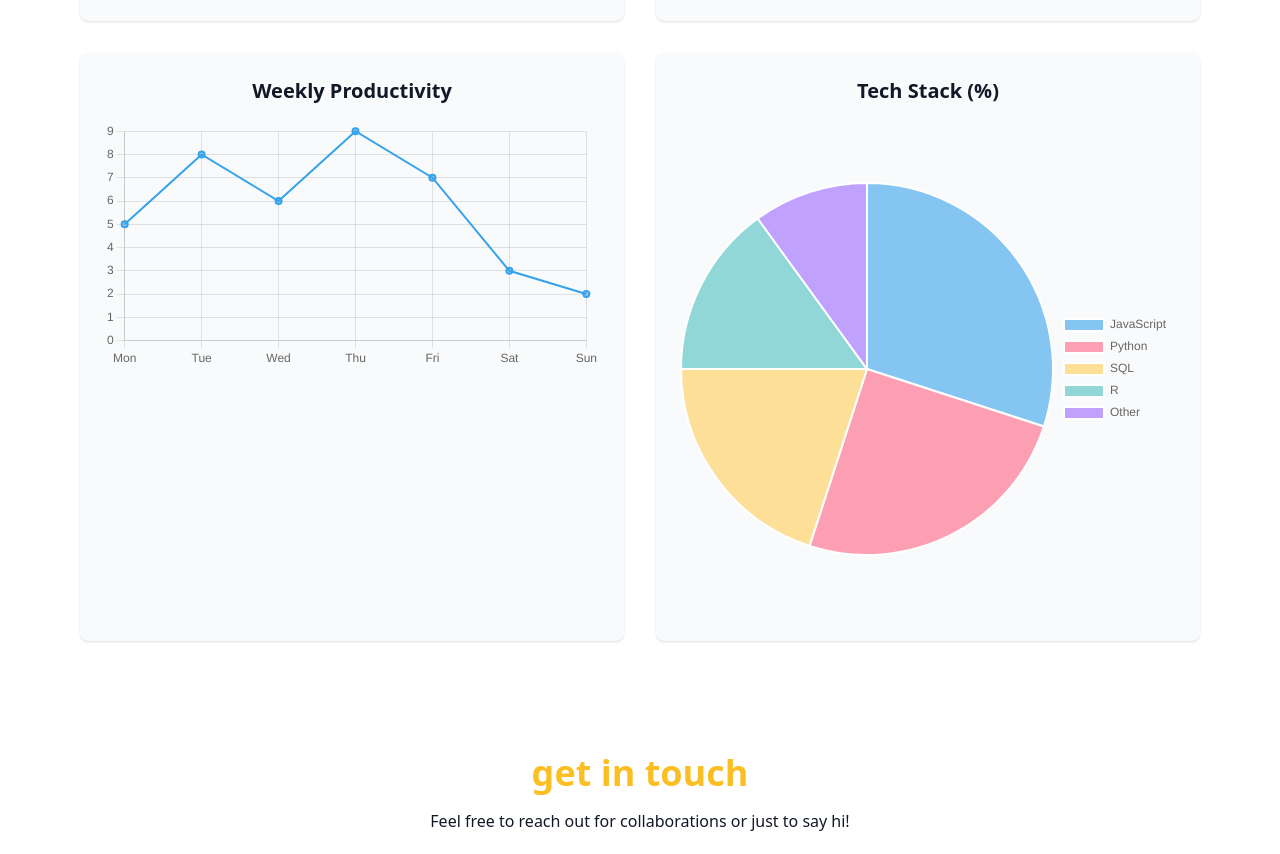
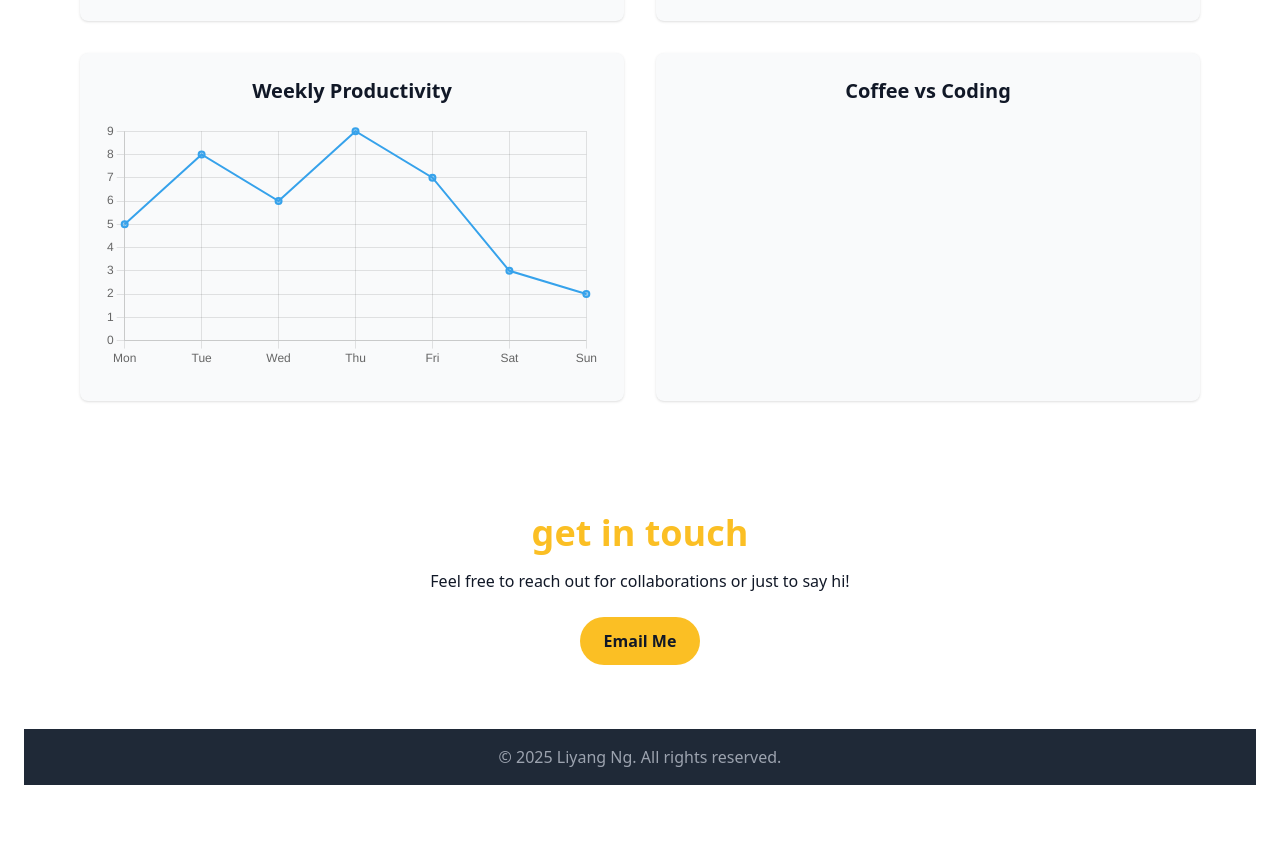
Before and after one commit to NLIYANG/notebook, a plain HTML site: page index.html in a window 1280 px wide. Shown: the part 4023-4877 px from the top of the page. After the commit the page ends 4832 px from the top, so only its background shows below. Drawn offline with nearby package versions, Linux system fonts and the light colour scheme.

Commit message:
Update index.html

```diff
--- a/index.html
+++ b/index.html
@@ -232,8 +232,8 @@
 
       <!-- 4) Tech Stack Usage -->
       <div class="bg-gray-50 rounded-lg p-6 shadow">
-        <h3 class="text-xl font-semibold mb-4 text-center">Tech Stack (%)</h3>
-        <canvas id="techChart" class="w-full h-64"></canvas>
+        <h3 class="text-xl font-semibold mb-4 text-center">Coffee vs Coding</h3>
+        <canvas id="coffeecoding" class="w-full h-64"></canvas>
       </div>
 
     </div>
@@ -284,23 +284,65 @@ new Chart(document.getElementById('productivityChart').getContext('2d'), {
 });
 
 // 4) Tech Stack Usage Pie Chart
-new Chart(document.getElementById('techChart').getContext('2d'), {
-  type: 'pie',
+const ctxScatter = document
+  .getElementById("coffeeCodingChart")
+  .getContext("2d");
+
+// <-- your data array, each point now has a `label` property -->
+const scatterData = [
+  { x: 2,  y: 5,  label: "Coded 5 hours, drank 2 cups of coffee" },
+  { x: 3,  y: 7,  label: "Coded 7 hours, drank 3 cups of coffee" },
+  { x: 1,  y: 8,  label: "Coded 8 hours, drank 1 cups of coffee" },
+  { x: 4,  y: 9,  label: "Coded 9 hours, drank 4 cups of coffee" },
+  { x: 3,  y: 8,  label: "Coded 8 hours, drank 3 cups of coffee" },
+  { x: 2,  y: 6,  label: "Coded 6 hours, drank 2 cups of coffee" },
+    { x: 5,  y: 12,  label: "Coded 12 hours, drank 5 cups of coffee" },
+    { x: 6,  y: 14,  label: "Coded  14 hours, drank 6 cups of coffee" },
+    { x: 6,  y: 6,  label: "Coded 8 hours, drank 3 cups of coffee" },
+    { x: 5,  y: 10,  label: "Coded 8 hours, drank 3 cups of coffee" },
+    { x: 4,  y: 8,  label: "Coded 8 hours, drank 3 cups of coffee" },
+];
+
+new Chart(ctxScatter, {
+  type: "scatter",
   data: {
-    labels:['JavaScript','Python','SQL','R','Other'],
-    datasets:[{
-      data:[30,25,20,15,10],
-      backgroundColor:[
-        'rgba(54,162,235,0.6)',
-        'rgba(255,99,132,0.6)',
-        'rgba(255,206,86,0.6)',
-        'rgba(75,192,192,0.6)',
-        'rgba(153,102,255,0.6)'
-      ]
+    datasets: [{
+      label: "Daily Cups vs Coding Hours",
+      data: scatterData,
+      pointRadius: 5,
+      pointBorderColor: "#189AB4",
+      pointBorderWidth: 1,
+      showLine: false
     }]
   },
-  options:{ responsive:true, maintainAspectRatio:true, plugins:{ legend:{ position:'right' } } }
+  options: {
+    responsive: true,
+    maintainAspectRatio: false,
+    scales: {
+      x: {
+        type: "linear",
+        title: { display: true, text: "Cups of Coffee" },
+        grid: { display: false }
+      },
+      y: {
+        type: "linear",
+        title: { display: true, text: "Coding Hours" },
+        grid: { display: false }
+      }
+    },
+    plugins: {
+      tooltip: {
+        callbacks: {
+          // Replace default "(x, y)" with your custom label
+          label(ctx) {
+            return ctx.raw.label;
+          }
+        }
+      }
+    }
+  }
 });
+
 </script>
 
  <!-- Contact -->
```
